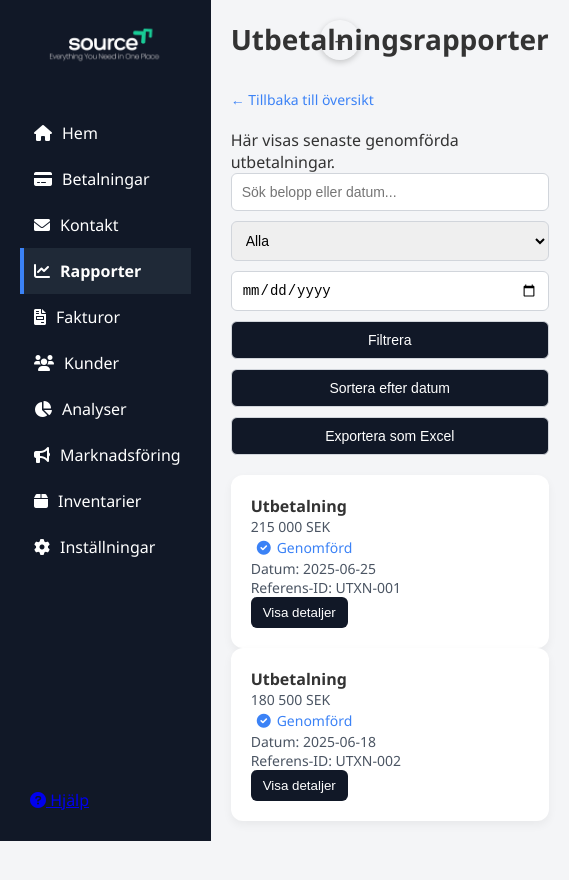
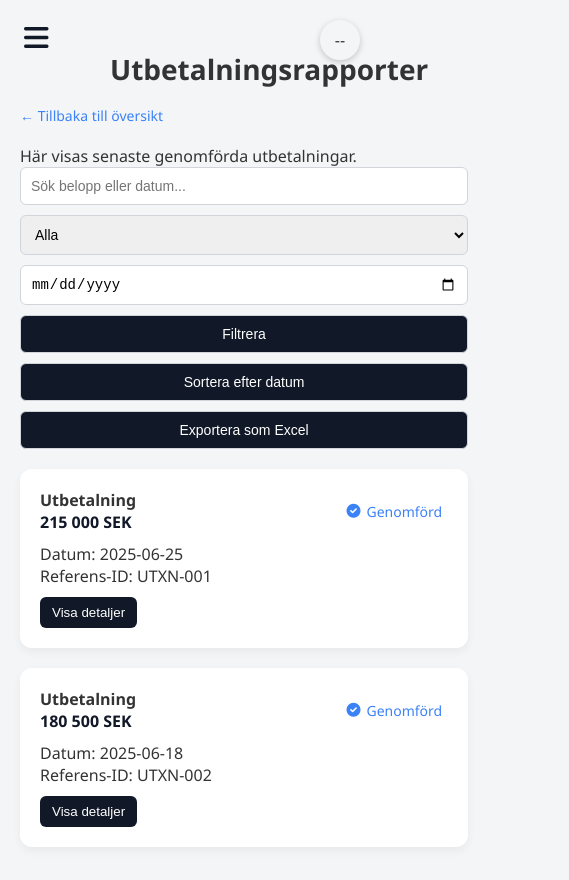
Before and after one commit to valle1212i/source.database, a website: page public/rapporter.html in a window 390 px wide. Shown: the whole page, 569 px wide, since content can reach past the window. Before the commit the page ends 844 px from the top, so only its background shows below. Drawn offline with nearby package versions, Linux system fonts and the light colour scheme; no server answers.

Commit message:
mobilanpassat betalningar, kontakt och håller på med rapporter

```diff
--- a/public/CSS/betalningar.css
+++ b/public/CSS/betalningar.css
@@ -422,3 +422,62 @@ h1 {
 .back-button:hover {
   text-decoration: underline;
 }
+
+/* ===== HAMBURGER-MENY & MOBILSIDOPANEL ===== */
+
+/* Döljs på desktop */
+.hamburger-menu {
+  display: none;
+}
+
+/* Syns bara på mobilskärmar */
+@media (max-width: 768px) {
+  .hamburger-menu {
+    display: block;
+    position: fixed;
+    top: 20px;
+    left: 20px;
+    z-index: 1001;
+    font-size: 28px;
+    background: none;
+    border: none;
+    color: #1f2937; /* samma blågrå som på inställningar */
+    cursor: pointer;
+  }
+
+  .sidebar {
+    display: block;
+    position: fixed;
+    top: 0;
+    left: -240px;
+    width: 240px;
+    height: 100%;
+    background-color: #111827;
+    color: white;
+    transition: left 0.3s ease, opacity 0.3s ease;
+    z-index: 998;
+
+    visibility: hidden;
+    opacity: 0;
+    pointer-events: none;
+  }
+
+  .sidebar.active {
+    left: 0;
+    visibility: visible;
+    opacity: 1;
+    pointer-events: auto;
+  }
+
+  .main {
+    margin-left: 0;
+  }
+
+  .main h1 {
+    margin-left: 48px; /* för att undvika att hamna under hamburgermenyn */
+  }
+
+  body.menu-open .hamburger-menu {
+    color: white;
+  }
+}
--- a/public/CSS/kontakt.css
+++ b/public/CSS/kontakt.css
@@ -307,3 +307,64 @@ body {
   font-size: 13px;
   margin-bottom: 6px;
 }
+
+/* ===== HAMBURGER-MENY & MOBILSIDOPANEL ===== */
+
+/* Döljs på desktop */
+.hamburger-menu {
+  display: none;
+}
+
+/* Syns bara på mobilskärmar */
+@media (max-width: 768px) {
+  .hamburger-menu {
+    display: block;
+    position: fixed;
+    top: 20px;
+    left: 20px;
+    z-index: 1001;
+    font-size: 28px;
+    background: none;
+    border: none;
+    color: #1f2937;
+    cursor: pointer;
+  }
+
+  .sidebar {
+    display: block;
+    position: fixed;
+    top: 0;
+    left: -240px;
+    width: 240px;
+    height: 100%;
+    background-color: #111827;
+    color: white;
+    transition: left 0.3s ease, opacity 0.3s ease;
+    z-index: 998;
+
+    visibility: hidden;
+    opacity: 0;
+    pointer-events: none;
+  }
+
+  .sidebar.active {
+    left: 0;
+    visibility: visible;
+    opacity: 1;
+    pointer-events: auto;
+  }
+
+  .main {
+    margin-left: 0;
+    padding: 20px;
+  }
+
+  .main h1,
+  .main h2 {
+    margin-left: 48px; /* rubriker skjuts undan från hamburgermenyn */
+  }
+
+  body.menu-open .hamburger-menu {
+    color: white;
+  }
+}
--- a/public/CSS/rapporter.css
+++ b/public/CSS/rapporter.css
@@ -1,4 +1,4 @@
-/* Reset och grundstil */
+/* ========== RESET & GRUNDSTIL ========== */
 * {
   margin: 0;
   padding: 0;
@@ -12,7 +12,7 @@ body {
   color: #333;
 }
 
-/* Sidopanel */
+/* ========== SIDOPANEL ========== */
 .sidebar {
   width: 240px;
   background-color: #111827;
@@ -24,35 +24,52 @@ body {
   left: 0;
   display: flex;
   flex-direction: column;
+  z-index: 999;
 }
 
-.logo h2 {
-  font-size: 24px;
-  margin-bottom: 30px;
+.logo {
+  margin-bottom: -10px;
+  text-align: center;
 }
 
+.logo-img {
+  max-width: 120px;
+  height: auto;
+  margin-top: -35px;
+}
+
+/* ========== NAVIGATION ========== */
 .nav-menu {
   list-style: none;
   flex-grow: 1;
+  padding: 0;
+  margin: 0;
 }
 
 .nav-menu li {
-  padding: 12px 10px;
-  font-size: 16px;
-  cursor: pointer;
+  list-style: none;
+}
+
+.nav-menu a {
+  color: white;
+  text-decoration: none;
   display: flex;
   align-items: center;
   gap: 10px;
+  padding: 12px 10px;
+  font-size: 16px;
   border-left: 4px solid transparent;
   transition: all 0.3s ease;
 }
 
-.nav-menu li:hover,
-.nav-menu li.active {
+.nav-menu a:hover,
+.nav-menu .active a {
   background-color: #1f2937;
   border-left: 4px solid #3b82f6;
+  font-weight: bold;
 }
 
+/* ========== HJÄLP-LÄNK ========== */
 .help {
   margin-top: auto;
   font-size: 16px;
@@ -64,27 +81,58 @@ body {
   padding-left: 10px;
   padding-top: 20px;
 }
-
-/* Rapport-sida */
-.report-page {
-  margin-left: 200px;
-  padding: 40px 60px;
-  width: calc(100% - 260px);  /* ta upp hela bredden minus sidomeny */
-  max-width: 100%; /* ta inte bort bredd i onödan */
+/* ========== HUVUDINNEHÅLL ========== */
+.main {
+  margin-left: 240px;
+  flex-grow: 1;
+  padding: 40px;
 }
 
-.report-cards {
-  width: 100%;
+.header {
+  font-size: 28px;
+  font-weight: bold;
+  flex-grow: 1;
+}
+
+.header-row {
   display: flex;
-  flex-direction: column;
-  gap: 30px;
+  align-items: center;
+  justify-content: space-between;
+  padding: 30px 40px 0 40px;
+  gap: 20px;
 }
-/* Profilwrapper och ikon */
+
+.hamburger-menu {
+  background: none;
+  border: none;
+  font-size: 24px;
+  cursor: pointer;
+  margin-right: 5px;
+  color: #111827;
+}
+
+.hamburger-menu i {
+  font-size: 28px;
+  padding: 4px 8px 4px 4px;
+}
+
+@media (max-width: 768px) {
+  .header,
+  h1, h2 {
+    padding-left: 50px; /* Justerar bort från hamburgermenyn */
+  }
+}
+
+h1, h2 {
+  margin-bottom: 16px;
+}
+
+/* ========== PROFILWRAPPER ========== */
 .profile-wrapper {
   position: fixed;
   top: 20px;
   right: 30px;
-  z-index: 100;
+  z-index: 1000;
 }
 
 .profile-icon {
@@ -99,8 +147,6 @@ body {
   display: flex;
   align-items: center;
   justify-content: center;
-  padding: 0;
-  transform: scale(1);
 }
 
 .profile-icon img {
@@ -111,12 +157,10 @@ body {
   transition: transform 0.3s ease;
 }
 
-/* Förstora hela cirkeln (inte bara bilden) */
 .profile-icon.open {
   transform: scale(1.3);
 }
 
-/* Dropdown-meny */
 .profile-dropdown {
   position: absolute;
   top: 50px;
@@ -129,6 +173,7 @@ body {
   display: none;
   flex-direction: column;
   font-size: 14px;
+  z-index: 1001;
 }
 
 .profile-dropdown a {
@@ -150,165 +195,199 @@ body {
   margin-bottom: 6px;
 }
 
-
-.report-table {
-  width: 100%;
-  max-width: 100%;       /* sträcker sig hela vägen */
-  border-collapse: collapse;
-  background: white;
-  box-shadow: 0 1px 4px rgba(0,0,0,0.05);
+/* ========== KORT (RAPPORTER) ========== */
+.card {
+  background-color: white;
   border-radius: 12px;
-  overflow: hidden;
-  font-size: 16px;
+  box-shadow: 0 4px 10px rgba(0, 0, 0, 0.05);
+  padding: 20px;
+  margin-bottom: 20px;
+  transition: transform 0.2s ease, box-shadow 0.2s ease;
 }
 
-/* Knappar */
-.btn {
-  padding: 6px 12px;
-  margin-right: 6px;
-  border: none;
-  border-radius: 4px;
-  cursor: pointer;
-  font-size: 13px;
+.card:hover {
+  transform: translateY(-4px);
+  box-shadow: 0 6px 15px rgba(0, 0, 0, 0.1);
 }
 
-.btn-detail {
-  background-color: #3b82f6;
-  color: white;
+.card-top {
+  display: flex;
+  justify-content: space-between;
+  align-items: center;
 }
 
-.btn-pdf {
-  background-color: #10b981;
-  color: white;
+.card-details {
+  margin-top: 10px;
 }
 
-/* Modal */
+.amount {
+  font-weight: bold;
+  color: #111827;
+}
+
+.status {
+  padding: 2px 6px;
+  border-radius: 4px;
+  font-size: 14px;
+  font-weight: 500;
+  display: flex;
+  align-items: center;
+  gap: 6px;
+}
+
+.status.open {
+  color: #3b82f6;
+}
+
+.status.progress {
+  color: #6ee7b7;
+}
+
+.actions {
+  margin-top: 10px;
+}
+
+/* ========== KNAPPAR ========== */
+.black-button {
+  background-color: #111827;
+  color: white;
+  border: none;
+  padding: 8px 12px;
+  border-radius: 6px;
+  cursor: pointer;
+  transition: background-color 0.3s;
+}
+
+.black-button:hover {
+  background-color: #374151;
+}
+
+/* ========== FILTRERINGSFÄLT ========== */
+.filters {
+  display: flex;
+  flex-wrap: wrap;
+  gap: 10px;
+  margin-bottom: 20px;
+}
+
+.filters input,
+.filters select,
+.filters button {
+  padding: 10px;
+  font-size: 14px;
+  border-radius: 6px;
+  border: 1px solid #d1d5db;
+}
+
+/* ========== TILLBAKA-LÄNK ========== */
+.back-button {
+  display: inline-block;
+  margin-bottom: 20px;
+  font-size: 14px;
+  color: #3b82f6;
+  text-decoration: none;
+  font-weight: 500;
+}
+
+.back-button:hover {
+  text-decoration: underline;
+}
+
+/* ========== MODAL (Kvitto/Detaljer) ========== */
 .modal {
+  display: none;
   position: fixed;
+  z-index: 999;
+  left: 0;
   top: 0;
-  left: 0;
   width: 100%;
   height: 100%;
-  background-color: rgba(0,0,0,0.4);
-  display: flex;
-  justify-content: center;
-  align-items: center;
-  z-index: 1000;
+  overflow: auto;
+  background-color: rgba(0, 0, 0, 0.4);
 }
 
 .modal-content {
   background-color: #fff;
-  padding: 30px;
-  border-radius: 8px;
-  width: 400px;
-  text-align: left;
-  box-shadow: 0 5px 15px rgba(0,0,0,0.3);
-  position: relative;
-}
-
-.modal-content h3 {
-  margin-bottom: 15px;
-  color: #111827;
-}
-
-.modal-content p {
-  margin: 5px 0;
+  margin: 10% auto;
+  padding: 20px;
+  border: 1px solid #888;
+  width: 90%;
+  max-width: 500px;
+  border-radius: 10px;
 }
 
 .close {
-  position: absolute;
-  top: 15px;
-  right: 25px;
+  color: #aaa;
+  float: right;
   font-size: 28px;
+  font-weight: bold;
+}
+
+.close:hover,
+.close:focus {
+  color: black;
+  text-decoration: none;
   cursor: pointer;
 }
-.report-cards {
-  margin-left: 260px;
-  padding: 40px 60px;
-  display: flex;
-  flex-direction: column;
-  gap: 30px;
-  max-width: 100%; /* så den inte begränsar bredden */
+
+/* ========== HAMBURGERMENY-KNAPP ========== */
+.hamburger-menu {
+  display: none;
+  position: fixed;
+  top: 20px;
+  left: 20px;
+  background: transparent;
+  border: none;
+  font-size: 24px;
+  color: #111827;
+  z-index: 1001;
+  cursor: pointer;
 }
 
-
-.report-card {
-  background: #ffffff;
-  padding: 32px 48px;
-  border-radius: 12px;
-  box-shadow: 0 4px 12px rgba(0,0,0,0.08);
-  display: flex;
-  justify-content: space-between;
-  align-items: flex-start;
-  width: 100%; /* använd full bredd av föräldern */
-  min-height: 220px;
-  cursor: pointer;
-  transition: box-shadow 0.3s ease;
+/* ========== RESPONSIVT LÄGE ========== */
+@media (max-width: 768px) {
+  .sidebar {
+    position: fixed;
+    left: -100%;
+    top: 0;
+    width: 240px;
+    height: 100%;
+    background-color: #111827;
+    transition: left 0.3s ease;
+    z-index: 1000;
   }
 
-
-.report-card:hover {
-  box-shadow: 0 4px 12px rgba(0,0,0,0.08);
+  .sidebar.active {
+    left: 0;
   }
 
-.report-info h4 {
-  margin-bottom: 10px;
-  color: #111827;
+  .main {
+    margin-left: 0;
+    padding: 20px;
   }
 
-.report-info p {
-  margin: 4px 0;
-  color: #374151;
-  font-size: 14px;
+  .filters {
+    flex-direction: column;
   }
 
-.report-actions {
-  display: flex;
-  flex-direction: column;
-  gap: 10px;
-}
-.report-cards {
-  margin-left: 260px;
-  padding: 40px 60px;
-  display: flex;
-  flex-direction: column;
-  gap: 30px;
-  max-width: 100%; /* tillåt full bredd */
+  .hamburger-menu {
+    display: block;
   }
 
-.report-card {
-  background: #ffffff;
-  padding: 32px 48px;
-  border-radius: 12px;
-  box-shadow: 0 4px 12px rgba(0,0,0,0.08);
-  display: flex;
-  justify-content: space-between;
-  align-items: flex-start;
-  width: calc(100% - 120px); /* tar hänsyn till padding i .report-cards */
-  min-height: 220px;
-  cursor: pointer;
-  transition: box-shadow 0.3s ease;
+  body.menu-open {
+    overflow: hidden;
+  }
 }
 
-
-.report-card:hover {
-  box-shadow: 0 6px 18px rgba(0,0,0,0.1);
+.hamburger-menu {
+  background: none;
+  border: none;
+  font-size: 24px;
+  cursor: pointer;
+  color: #111827;
+  transition: color 0.3s;
 }
 
-.report-left h3 {
-  font-size: 20px;
-  margin-bottom: 15px;
-  color: #111827;
+body.menu-open .hamburger-menu {
+  color: white;
 }
-
-.report-left p {
-  margin: 6px 0;
-  color: #374151;
-  font-size: 15px;
-}
-
-.report-right {
-  display: flex;
-  flex-direction: column;
-  gap: 12px;
-}
--- a/public/betalningar.html
+++ b/public/betalningar.html
@@ -3,13 +3,16 @@
 <head>
   <meta charset="UTF-8" />
   <meta name="viewport" content="width=device-width, initial-scale=1.0" />
-  <title>Kundportal - Betalningar</title>
+  <title>Kundportal – Betalningar</title>
+
   <link rel="stylesheet" href="CSS/betalningar.css" />
-  <link
-    rel="stylesheet"
-    href="https://cdnjs.cloudflare.com/ajax/libs/font-awesome/6.0.0-beta3/css/all.min.css"
-  />
+  <link href="https://fonts.googleapis.com/css2?family=Inter:wght@400;600&display=swap" rel="stylesheet">
+  <script src="https://cdnjs.cloudflare.com/ajax/libs/font-awesome/6.0.0-beta3/js/all.min.js" defer></script>
+  <script src="https://cdnjs.cloudflare.com/ajax/libs/jspdf/2.5.1/jspdf.umd.min.js"></script>
 </head>
+<body>
+
+<!-- SIDOMENY -->
 <div class="sidebar">
   <div class="logo">
     <a href="customerportal.html">
@@ -32,14 +35,15 @@
     <a href="faq.html"><i class="fas fa-question-circle"></i> Hjälp</a>
   </div>
 </div>
-  </div>
 
-  <!-- Här börjar huvudinnehållet för Betalningar -->
-  <main class="main">
+<!-- HAMBURGERMENY (mobil) -->
+<button id="menuToggle" class="hamburger-menu" aria-label="Visa meny">
+  &#9776;
+</button>
 
+<!-- PROFILMENY -->
 <div class="profile-wrapper">
   <div class="profile-icon" id="profileToggle">--</div>
-
   <div class="profile-dropdown" id="profileMenu">
     <div class="profile-email" id="userEmail">Laddar...</div>
     <hr />
@@ -49,8 +53,9 @@
   </div>
 </div>
 
+<!-- HUVUDINNEHÅLL -->
+<main class="main">
   <h1>Betalningar</h1>
-
   <a href="customerportal.html" class="back-button">← Tillbaka till översikt</a>
   <p class="info-text">Hantera dina senaste transaktioner nedan.</p>
 
@@ -125,7 +130,6 @@
       </div>
     </div>
   </div>
-  </div>
 
   <div id="receiptModal" class="modal">
     <div class="modal-content">
@@ -135,7 +139,9 @@
       <button class="black-button" onclick="exportReceiptAsPDF()">Exportera kvitto som PDF</button>
     </div>
   </div>
+</main>
 
+<!-- SCRIPT: Funktionalitet -->
 <script>
   let currentReceipt = {};
 
@@ -182,8 +188,7 @@
   function exportData() {
     alert("Exporteringslogik implementeras här.");
   }
-  </script>
-  <script>
+
   const toggle = document.getElementById('profileToggle');
   const menu = document.getElementById('profileMenu');
 
@@ -269,6 +274,28 @@
   }
 
   loadUserProfile();
+
+  // Hamburger toggle
+  document.addEventListener("DOMContentLoaded", function () {
+    const menuBtn = document.getElementById("menuToggle");
+    const sidebar = document.querySelector(".sidebar");
+
+    menuBtn.addEventListener("click", () => {
+      const isActive = sidebar.classList.toggle("active");
+      document.body.classList.toggle("menu-open", isActive);
+    });
+
+    window.addEventListener("click", (e) => {
+      const isClickInsideMenu = sidebar.contains(e.target);
+      const isClickOnToggle = menuBtn.contains(e.target);
+      const isMobile = window.innerWidth <= 768;
+
+      if (!isClickInsideMenu && !isClickOnToggle && isMobile) {
+        sidebar.classList.remove("active");
+        document.body.classList.remove("menu-open");
+      }
+    });
+  });
 </script>
 </body>
 </html>
--- a/public/rapporter.html
+++ b/public/rapporter.html
@@ -4,13 +4,14 @@
   <meta charset="UTF-8" />
   <meta name="viewport" content="width=device-width, initial-scale=1.0" />
   <title>Kundportal - Utbetalningsrapporter</title>
-  <link rel="stylesheet" href="CSS/betalningar.css" />
+  <link rel="stylesheet" href="CSS/rapporter.css" />
   <script src="https://cdnjs.cloudflare.com/ajax/libs/jspdf/2.5.1/jspdf.umd.min.js"></script>
   <link
     rel="stylesheet"
     href="https://cdnjs.cloudflare.com/ajax/libs/font-awesome/6.0.0-beta3/css/all.min.css"
   />
 </head>
+<body>
  <div class="sidebar">
   <div class="logo">
     <a href="customerportal.html">
@@ -46,7 +47,12 @@
   </div>
 </div>
 
-    <div class="header">Utbetalningsrapporter</div>
+    <div class="header-row">
+  <button class="hamburger-menu" id="hamburgerBtn">
+    <i class="fas fa-bars"></i>
+  </button>
+  <h1 class="header">Utbetalningsrapporter</h1>
+</div>
     <a href="customerportal.html" class="back-button">← Tillbaka till översikt</a>
     <p class="info-text">Här visas senaste genomförda utbetalningar.</p>
 
@@ -255,5 +261,21 @@
 
   loadUserProfile();
 </script>
+<script>
+  function toggleSidebar() {
+    const sidebar = document.querySelector(".sidebar");
+    const isActive = sidebar.classList.contains("active");
+
+    sidebar.classList.toggle("active", !isActive);
+    document.body.classList.toggle("menu-open", !isActive);
+  }
+</script>
+<script>
+  // Hantera hamburgermeny-klick
+  document.getElementById("hamburgerBtn").addEventListener("click", function () {
+    document.querySelector(".sidebar").classList.toggle("active");
+    document.body.classList.toggle("menu-open");
+  });
+</script>
 </body>
 </html>
```
Also changed, not shown: public/kontakt.html (+14 -0 lines). Lines whose indentation alone changed are shown as unchanged.
